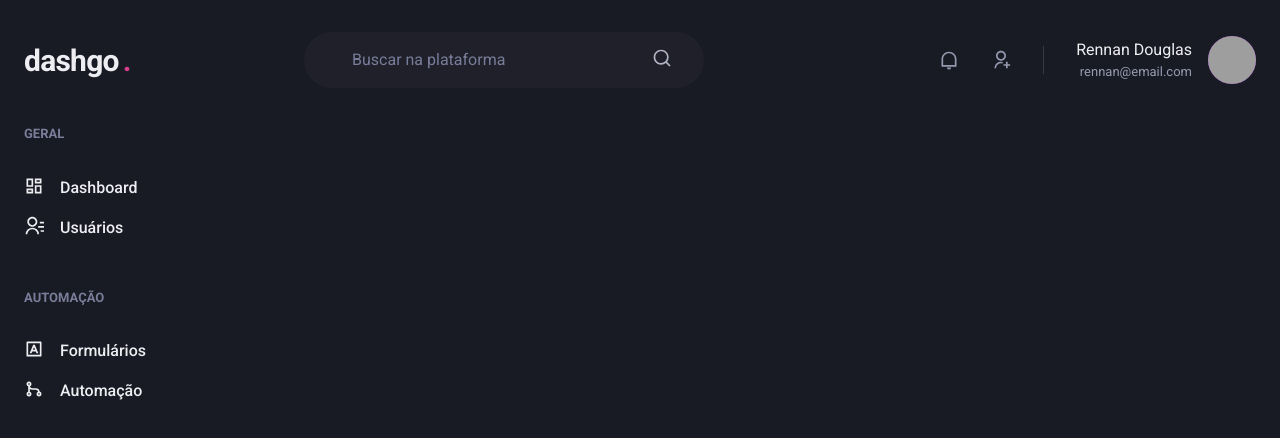
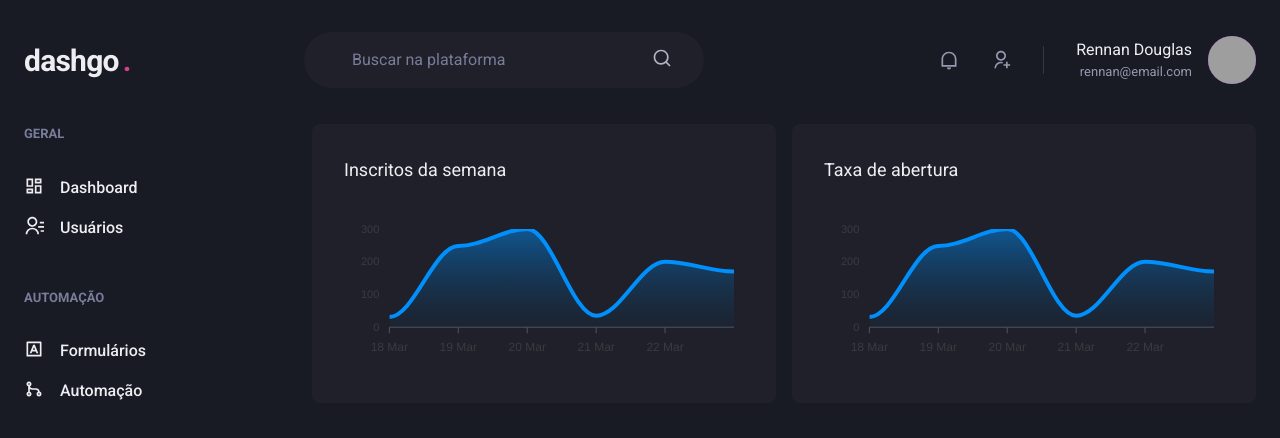
Before and after one commit to RennanD/dashgo, a Next.js app: page /dashboard in a window 1280 px wide. Shown: the top 438 px of the page. Built offline with nearby package versions, Linux system fonts and the light colour scheme; grey boxes are pictures that could not be loaded.

Commit message:
feat: dashboard page

```diff
--- a/package.json
+++ b/package.json
@@ -12,9 +12,11 @@
     "@chakra-ui/react": "^1.4.2",
     "@emotion/react": "^11.1.5",
     "@emotion/styled": "^11.1.5",
+    "apexcharts": "^3.26.0",
     "framer-motion": "^4.1.2",
     "next": "10.1.2",
     "react": "17.0.2",
+    "react-apexcharts": "^1.3.7",
     "react-dom": "17.0.2",
     "react-icons": "^4.2.0"
   },
--- a/src/pages/dashboard.tsx
+++ b/src/pages/dashboard.tsx
@@ -1,7 +1,60 @@
-import { Flex } from '@chakra-ui/react';
+import dynamic from 'next/dynamic';
+
+import { Box, Flex, SimpleGrid, Text, theme } from '@chakra-ui/react';
 
 import { Header } from '../components/Header';
 import { Sidebar } from '../components/Sidebar';
+
+const Chart = dynamic(() => import('react-apexcharts'), {
+  ssr: false,
+});
+
+const options = {
+  chart: {
+    toolbar: { show: false },
+    zoom: {
+      enabled: false,
+    },
+    forColor: theme.colors.gray[500],
+  },
+  grid: {
+    show: false,
+  },
+  dataLabels: {
+    enabled: false,
+  },
+  tooltip: {
+    enabled: false,
+  },
+  xaxis: {
+    type: 'datetime',
+    axisBorder: {
+      color: theme.colors.gray[600],
+    },
+    axisTicks: {
+      color: theme.colors.gray[600],
+    },
+    categories: [
+      '2021-03-18T00:00:00.000Z',
+      '2021-03-19T00:00:00.000Z',
+      '2021-03-20T00:00:00.000Z',
+      '2021-03-21T00:00:00.000Z',
+      '2021-03-22T00:00:00.000Z',
+      '2021-03-23T00:00:00.000Z',
+    ],
+  },
+  fill: {
+    opacity: 0.3,
+    type: 'gradient',
+    gradient: {
+      shade: 'dark',
+      opacityFrom: 0.7,
+      opacityTo: 0.3,
+    },
+  },
+};
+
+const series = [{ name: 'series one', data: [31, 248, 300, 35, 200, 170] }];
 
 export default function Dashboard(): JSX.Element {
   return (
@@ -16,6 +69,31 @@
         paddingX="6"
       >
         <Sidebar />
+        <SimpleGrid flex="1" gap="4" minChildWidth="320px" align="flex-start">
+          <Box
+            padding="8"
+            background="gray.800"
+            borderRadius={8}
+            paddingBottom="4"
+          >
+            <Text fontSize="lg" marginBottom="4">
+              Inscritos da semana
+            </Text>
+            <Chart options={options} series={series} type="area" height={160} />
+          </Box>
+
+          <Box
+            padding="8"
+            background="gray.800"
+            borderRadius={8}
+            paddingBottom="4"
+          >
+            <Text fontSize="lg" marginBottom="4">
+              Taxa de abertura
+            </Text>
+            <Chart options={options} series={series} type="area" height={160} />
+          </Box>
+        </SimpleGrid>
       </Flex>
     </Flex>
   );
```
Also changed, not shown: 1 other file (tests, documents, lock files or other folders).
